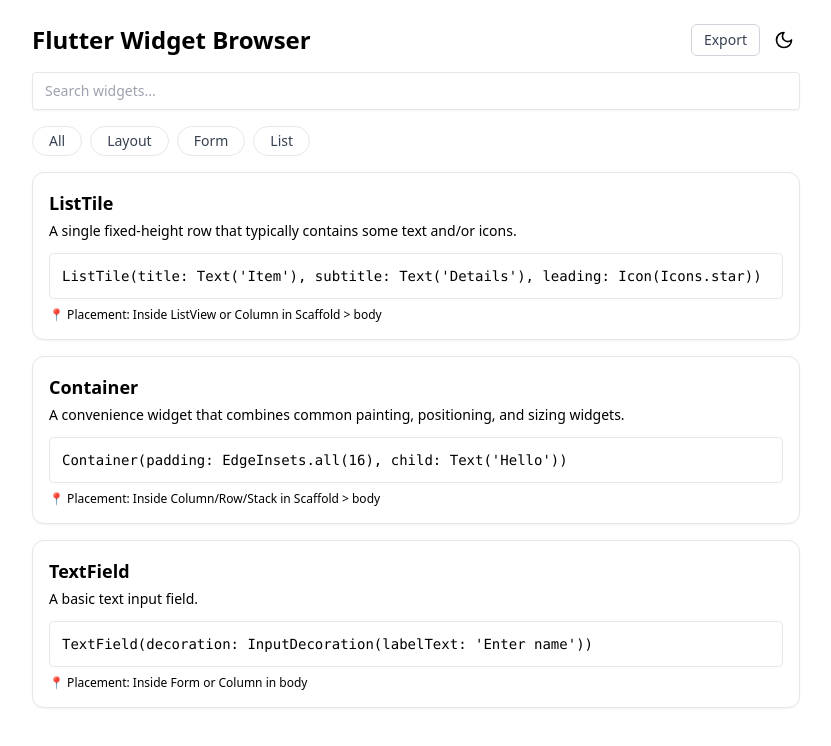
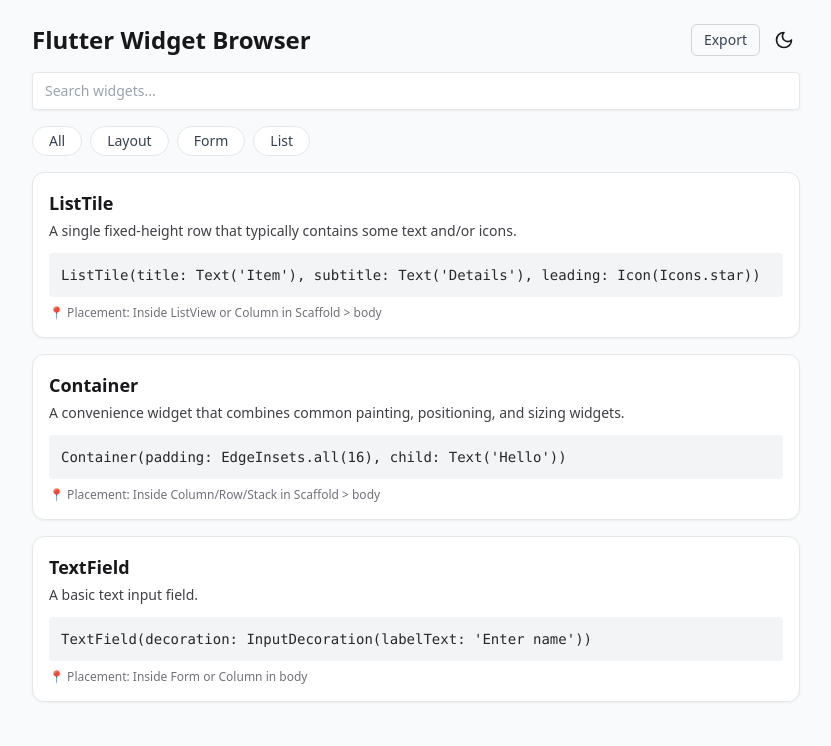
Before and after one commit to EndoYeung-ACN/flutter-widget-browser, a React (Vite) app: page / in a window 1280 px wide. Shown: the top 746 px of the page, without its empty margins (224-1055 px from the left). Built offline with nearby package versions, Linux system fonts and the light colour scheme.

Commit message:
Updated UI

```diff
--- a/src/WidgetBrowser.jsx
+++ b/src/WidgetBrowser.jsx
@@ -66,7 +66,7 @@
   };
 
   return (
-    <div className="min-h-screen px-4 py-6 bg-background text-foreground transition-colors md:px-8 lg:px-12">
+    <div className="min-h-screen px-4 py-6 bg-gray-50 dark:bg-zinc-900 text-zinc-900 dark:text-white transition-colors md:px-8 lg:px-12">
       <div className="max-w-3xl mx-auto">
         <div className="flex justify-between items-center mb-4">
           <h1 className="text-2xl font-bold">Flutter Widget Browser</h1>
@@ -88,7 +88,7 @@
         <Tabs value={filter} onValueChange={setFilter} className="mb-4">
           <TabsList className="overflow-x-auto whitespace-nowrap">
             {categories.map((cat) => (
-              <TabsTrigger key={cat} value={cat}>
+              <TabsTrigger key={cat} value={cat} onClick={() => setFilter(cat)}>
                 {cat}
               </TabsTrigger>
             ))}
@@ -103,23 +103,21 @@
               animate={{ opacity: 1, y: 0 }}
               transition={{ duration: 0.3 }}
             >
-              <Card className="bg-muted shadow-sm dark:bg-zinc-800">
-                <CardContent className="p-4">
+              <Card className="bg-white dark:bg-zinc-800 border border-gray-200 dark:border-zinc-700">
+                <CardContent>
                   <h2 className="text-lg font-semibold mb-1">{widget.name}</h2>
-                  <p className="text-sm text-muted-foreground">{widget.description}</p>
-                  <pre className="bg-background border mt-3 p-3 rounded text-sm overflow-auto">
+                  <p className="text-sm text-zinc-700 dark:text-zinc-300">{widget.description}</p>
+                  <pre className="bg-gray-100 dark:bg-zinc-700 mt-3 p-3 rounded text-sm overflow-auto text-zinc-800 dark:text-gray-100">
                     <code>{widget.example}</code>
                   </pre>
-                  <p className="text-xs text-muted-foreground mt-2">
-                    📍 Placement: {widget.placement}
-                  </p>
+                  <p className="text-xs text-zinc-500 mt-2">📍 Placement: {widget.placement}</p>
                 </CardContent>
               </Card>
             </motion.div>
           ))}
 
           {filteredWidgets.length === 0 && (
-            <p className="text-muted-foreground text-sm text-center">
+            <p className="text-zinc-400 text-sm text-center">
               No matching widgets found.
             </p>
           )}
```
